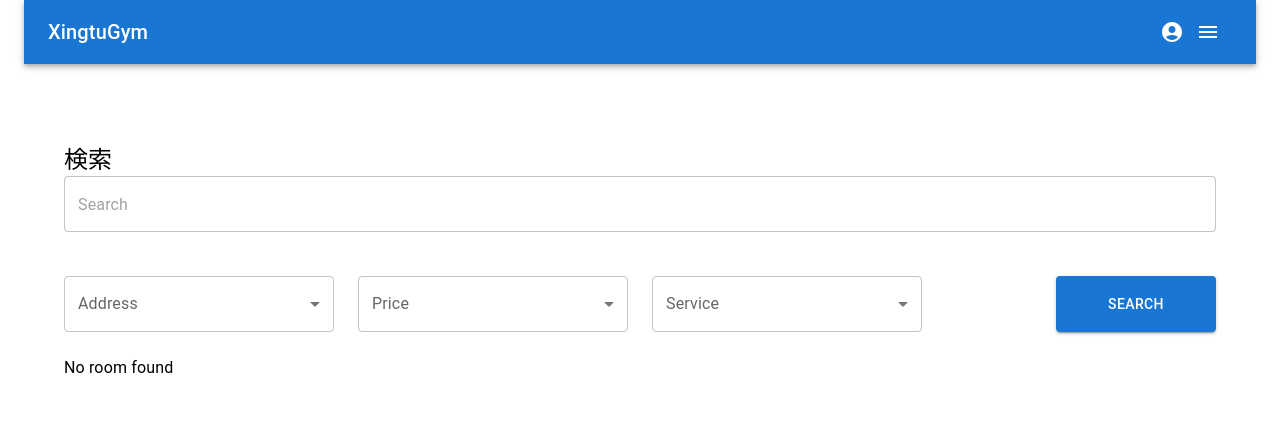
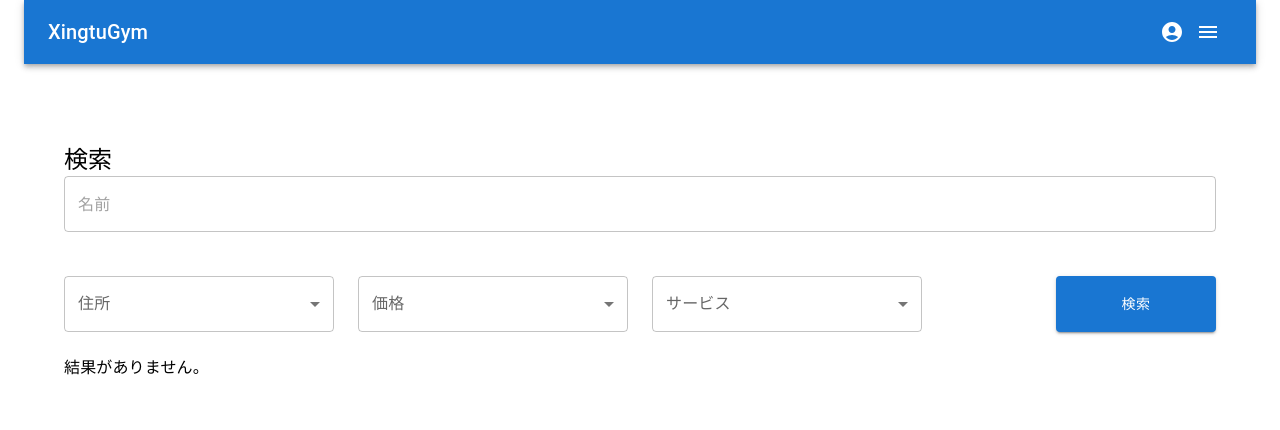
Before and after one commit to minhquan0509/gym-frontend, a React (Create React App) app: page /search in a window 1280 px wide. Shown: the top 430 px of the page. Built offline with nearby package versions, Linux system fonts and the light colour scheme.

Commit message:
[Search page] Update japanese

```diff
--- a/src/components/GymCard.js
+++ b/src/components/GymCard.js
@@ -30,7 +30,7 @@ export default function GymCard(props) {
             </Link>
           </Typography>
           <Typography variant="body2" color="text.secondary">
-            ABCD
+            ジムルーム詳細
           </Typography>
         </CardContent>
       </CardActionArea>
--- a/src/pages/GymDetail.js
+++ b/src/pages/GymDetail.js
@@ -106,12 +106,12 @@ function GymDetail() {
               - 登録価格: {room.price}
             </Typography>
             <Link to={`review`}>
-              <Button variant="contained">{room.name}についてのレビューを表示して書く</Button>
+              <Button variant="contained">レビューを表示して書く</Button>
             </Link>
           </Grid>
         </Grid>
         <div className="owner-button">
-          <Button variant="outlined" color="error" onClick={handleOpen} className="button-delete">
+          <Button variant="contained" color="error" onClick={handleOpen} className="button-delete">
             削除
           </Button>
           <Dialog
@@ -133,7 +133,7 @@ function GymDetail() {
             </DialogActions>
           </Dialog>
           <Link to={`editgym`}>
-            <Button variant="outlined" color="success" onClick={handleOpen} className="button">
+            <Button variant="contained" color="success" onClick={handleOpen} className="button">
               編集
             </Button>
           </Link>
--- a/src/pages/SearchPage.js
+++ b/src/pages/SearchPage.js
@@ -49,11 +49,11 @@ function SearchPage() {
     <>
       <Container style={{ paddingTop: '80px', minHeight: 'calc( 100vh - 240px )' }} fixed>
         <Typography variant="h5">検索</Typography>
-        <TextField placeholder="Search" rows={1} fullWidth onChange={handleChangeName} />
+        <TextField placeholder="名前" rows={1} fullWidth onChange={handleChangeName} />
         <Grid container spacing={3} marginTop={'20px'}>
           <Grid item xs={3}>
             <FormControl fullWidth>
-              <InputLabel id="demo-simple-select-label">Address</InputLabel>
+              <InputLabel id="demo-simple-select-label">住所</InputLabel>
               <Select
                 labelId="demo-simple-select-label"
                 id="demo-simple-select"
@@ -70,7 +70,7 @@ function SearchPage() {
           </Grid>
           <Grid item xs={3}>
             <FormControl fullWidth>
-              <InputLabel id="demo-simple-select-label">Price</InputLabel>
+              <InputLabel id="demo-simple-select-label">価格</InputLabel>
               <Select
                 labelId="demo-simple-select-label"
                 id="demo-simple-select"
@@ -88,7 +88,7 @@ function SearchPage() {
           </Grid>
           <Grid item xs={3}>
             <FormControl fullWidth>
-              <InputLabel id="demo-simple-select-label">Service</InputLabel>
+              <InputLabel id="demo-simple-select-label">サービス</InputLabel>
               <Select
                 labelId="demo-simple-select-label"
                 id="demo-simple-select"
@@ -97,18 +97,18 @@ function SearchPage() {
                 onChange={handleChangeService}
                 style={{ minWidth: '200px' }}
               >
-                <MenuItem value={'pool'}>Pool</MenuItem>
-                <MenuItem value={'sauna'}>Sauna</MenuItem>
-                <MenuItem value={'parking'}>Parking</MenuItem>
+                <MenuItem value={'pool'}>プール</MenuItem>
+                <MenuItem value={'sauna'}>サウナ室</MenuItem>
+                <MenuItem value={'parking'}>駐車場</MenuItem>
               </Select>
             </FormControl>
           </Grid>
           <Grid item xs={3}>
-            <Button variant="contained" style={{ height: '100%', minWidth: '160px', float: 'right' }} onClick={handleSearch}>Search</Button>
+            <Button variant="contained" style={{ height: '100%', minWidth: '160px', float: 'right' }} onClick={handleSearch}>検索</Button>
           </Grid>
           {rooms.length === 0 ?
             <Grid item xs={4}>
-              <Typography>No room found</Typography>
+              <Typography>結果がありません。</Typography>
             </Grid>
             :
             rooms.map((item) => (
```
